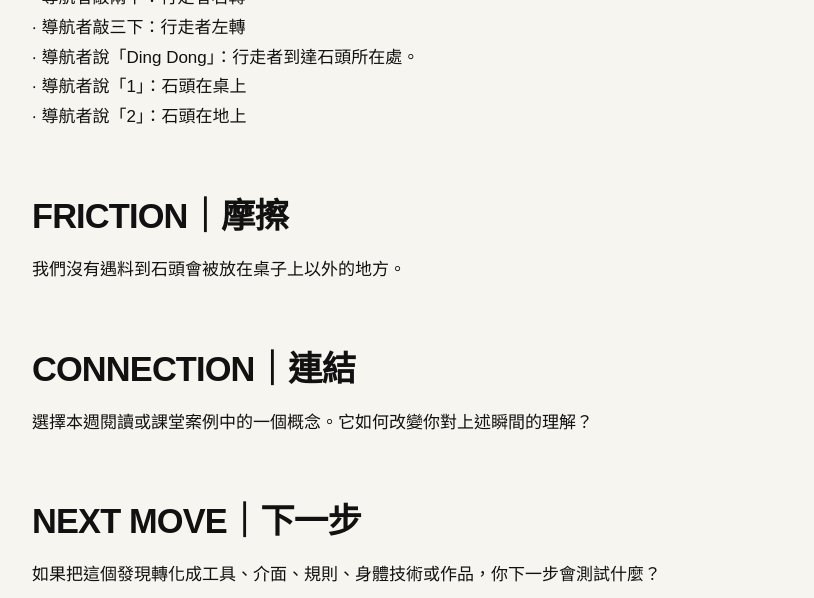
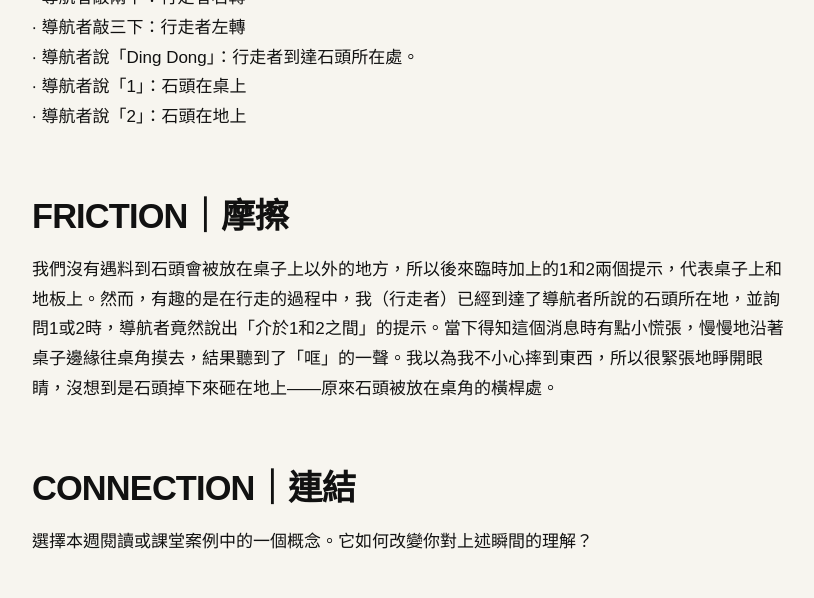
Before and after one commit to Jam72281/fieldworkarchive, a Jekyll site: the page built from weeks/week-01.md, in a window 1280 px wide and 900 px high, scrolled down 1121 px, cut to the strip 0-598 px from the top of the window. Shown: the whole strip, without its empty margins (48-862 px from the left). Built offline with Jekyll 4.4.1, drawn with Linux system fonts in a browser that asks for light colours.

Commit message:
Update week-01.md

```diff
--- a/weeks/week-01.md
+++ b/weeks/week-01.md
@@ -32,7 +32,7 @@ permalink: /weeks/week-01/
 
 ## FRICTION｜摩擦
 
-我們沒有遇料到石頭會被放在桌子上以外的地方。
+我們沒有遇料到石頭會被放在桌子上以外的地方，所以後來臨時加上的1和2兩個提示，代表桌子上和地板上。然而，有趣的是在行走的過程中，我（行走者）已經到達了導航者所說的石頭所在地，並詢問1或2時，導航者竟然說出「介於1和2之間」的提示。當下得知這個消息時有點小慌張，慢慢地沿著桌子邊緣往桌角摸去，結果聽到了「哐」的一聲。我以為我不小心摔到東西，所以很緊張地睜開眼睛，沒想到是石頭掉下來砸在地上——原來石頭被放在桌角的橫桿處。
 
 ## CONNECTION｜連結
 
```
